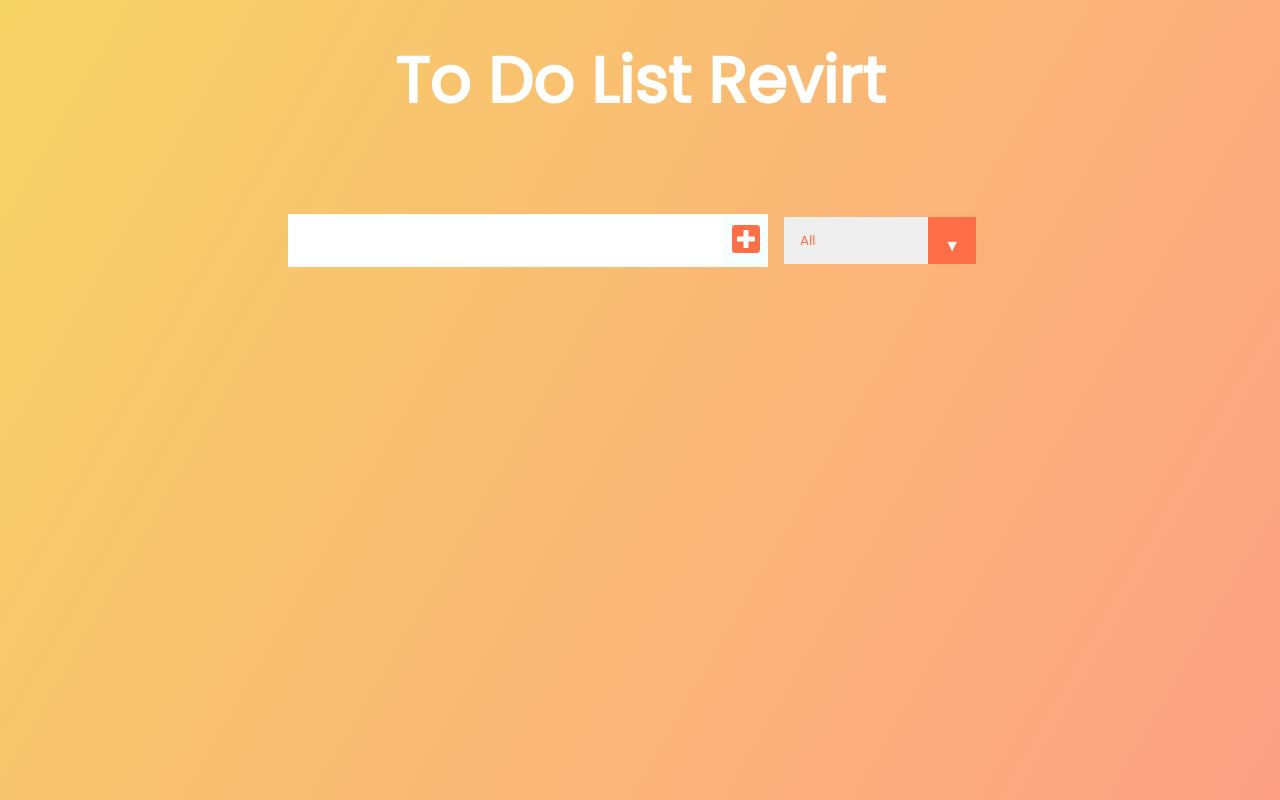
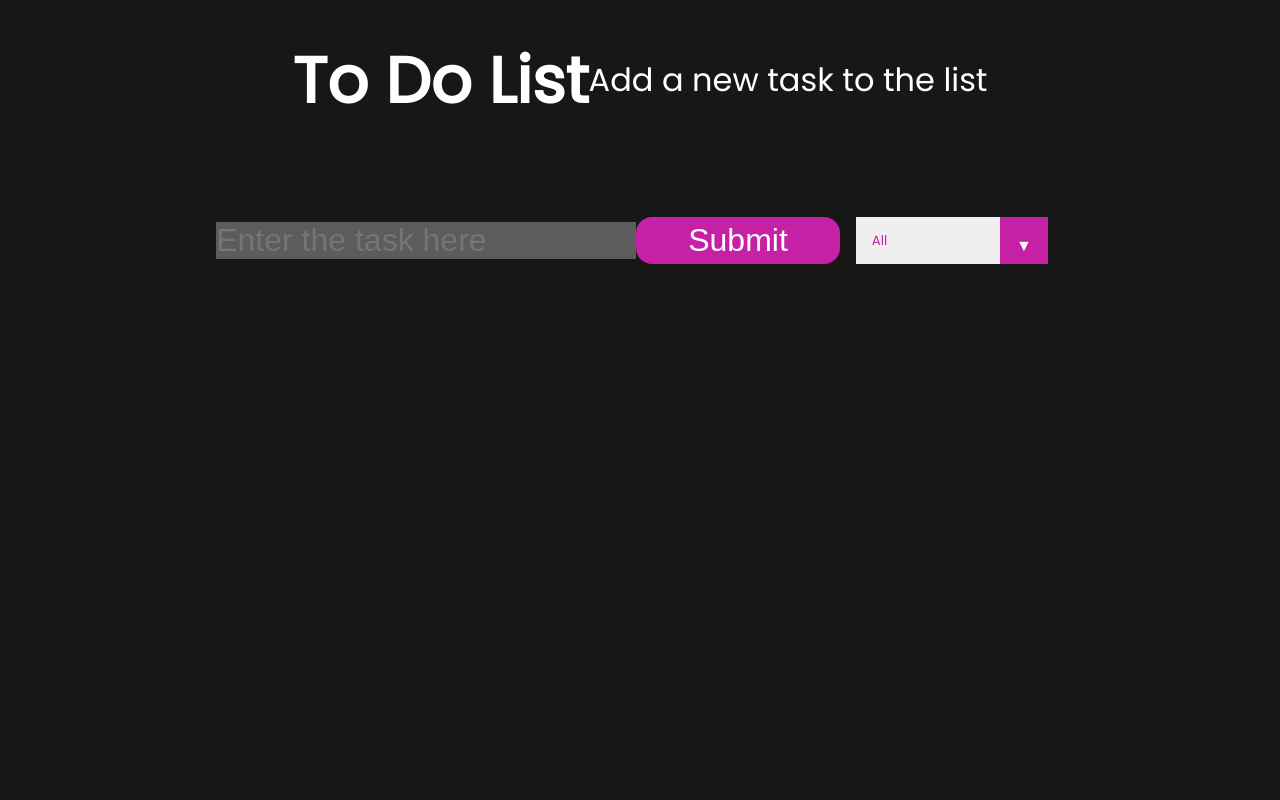
Before and after one commit to shrishty7/ToDoList, a React (Create React App) app: page / in a window 1280 px wide. Built offline with nearby package versions, Linux system fonts and the light colour scheme.

Commit message:
Updating Colors

```diff
--- a/src/App.css
+++ b/src/App.css
@@ -4,7 +4,7 @@
     box-sizing: border-box;
   }
   body {
-    background-image: linear-gradient(120deg, #f6d365 0%, #fda085 100%);
+    background-color: #171717;
     color: white;
     font-family: "Poppins", sans-serif;
     min-height: 100vh;
@@ -22,19 +22,18 @@
   }
   form input,
   form button {
-    padding: 0.5rem;
+    padding: 0.5rem, 5rem;
     font-size: 2rem;
     border: none;
-    background: white;
+    background: #5c5c5c;
   }
   form button {
-    color: #ff6f47;
-    background: #f7fffe;
+
     cursor: pointer;
     transition: all 0.3s ease;
   }
   form button:hover {
-    background: #ff6f47;
+    background: #000000;
     color: white;
   }
   .todo-container {
@@ -50,10 +49,10 @@
 
   .todo {
     margin: 0.5rem;
-    background: white;
+    background: #2f2f2f;
     font-size: 1.5rem;
-    color: black;
-    display: flex;
+    color: #FFFFFF;
+    /* display: flex; */
     justify-content: space-between;
     align-items: center;
     transition: all 1s ease;
@@ -64,10 +63,16 @@
   .todo li {
     flex: 1;
   }
+  .todo-button {
+    background-color: #c620a7;
+    border-radius: 1rem;
+    padding: 5px 52px;
+    color: #FFFFFF;
 
+  }
   .trash-btn,
   .complete-btn {
-    background: #ff6f47;
+    background: #AFAFAF;
     color: white;
     border: none;
     padding: 1rem;
@@ -75,7 +80,7 @@
     font-size: 1rem;
   }
   .complete-btn {
-    background: rgb(11, 212, 162);
+    background: #c620a7;
   }
   .todo-item {
     padding: 0rem 0.5rem;
@@ -92,8 +97,8 @@
   }
 
   .completed {
-    text-decoration: line-through;
-    opacity: 0.5;
+    border-radius: 1rem;
+    border-color: green;
   }
 
   /*CUSTOM SELECTOR */
@@ -115,7 +120,7 @@
     overflow: hidden;
   }
   select {
-    color: #ff6f47;
+    color: #c620a7;
     font-family: "Poppins", sans-serif;
     cursor: pointer;
     width: 12rem;
@@ -127,7 +132,7 @@
     top: 0;
     right: 0;
     padding: 1rem;
-    background: #ff6f47;
+    background: #c620a7;
     cursor: pointer;
     pointer-events: none;
   }
--- a/src/App.js
+++ b/src/App.js
@@ -15,12 +15,10 @@ function App() {
   useEffect(() => {
     getLocalTodos();
   }, []);
-
   useEffect(() => {
     filterHandler();
     saveLocalTodos();
   }, [todos, status]);
-
   const filterHandler = () => {
     switch(status){
       case 'completed':
@@ -35,7 +33,7 @@ function App() {
 
 
     }
-  }
+  };
   const saveLocalTodos = () => {
     if (todos.length >0){
       localStorage.setItem("todos", JSON.stringify(todos));
@@ -51,12 +49,14 @@ function App() {
      console.log(todoLocal)
      setTodos(todoLocal);
     }
-  }
+  };
 
   return (
     <div className="App">
       <header>
-        <h1>To Do List Revirt</h1>
+        <h1>To Do List</h1>
+
+        <p>Add a new task to the list</p>
       </header>
       <Form
         inputText = {inputText}
--- a/src/Components/Todo.js
+++ b/src/Components/Todo.js
@@ -7,6 +7,7 @@ const Todo = ({text, todo, todos, setTodos, key}) => {
     };
 
     const completeHandler = () => {
+        // document.getElementsByClassName("complete-btn").innerHTML="Mark as InComplete";
         setTodos(todos.map((item) => {
             if (item.id === todo.id){
                 return {
@@ -20,8 +21,12 @@ const Todo = ({text, todo, todos, setTodos, key}) => {
     return (
         <div className="todo">
         <li className={`todo-item ${todo.completed ? "completed" : ""}`}>{text}</li>
-        <button onClick = {completeHandler} className = "complete-btn"><i className="fas fa-check"></i></button>
-        <button onClick={deleteHandler} className = "trash-btn"><i className="fas fa-trash"></i></button>
+
+        <button onClick = {completeHandler} className ={ `complete-btn`} >
+          Click me
+        </button>
+
+        <button onClick={deleteHandler} className = "trash-btn">Delete</button>
         </div>
     );
 };
--- a/src/Components/form.js
+++ b/src/Components/form.js
@@ -20,9 +20,9 @@ const Form = ({setInputText, todos, setTodos, inputText, setStatus}) => {
 
     return (
         <form>
-      <input value={inputText} onChange={inputTextHandler} type="text" className="todo-input" />
+      <input value={inputText} onChange={inputTextHandler} type="text" className="todo-input" placeholder="Enter the task here" />
       <button onClick={submitTodoHandler} className="todo-button" type="submit">
-        <i className="fas fa-plus-square"></i>
+        Submit
       </button>
       <div className="select">
         <select onChange={statusHandler} name="todos" className="filter-todo">
```
